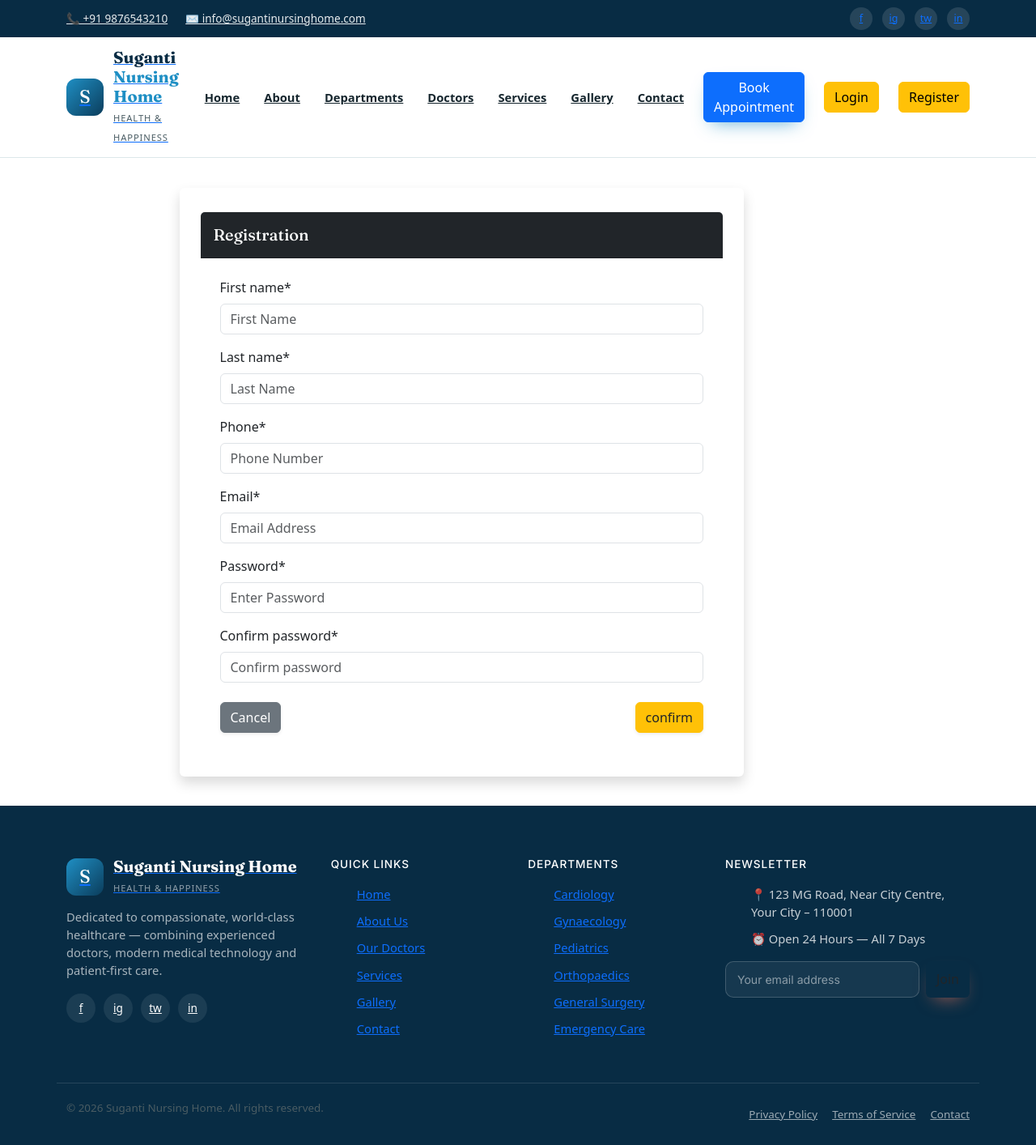
After one commit to Kunal-StArK/nursing, a Django app: page /account/register/ in a window 1280 px wide. The commit adds this page. Shown: the whole page at 81% size. Run offline with Django 5.2, Linux system fonts and the light colour scheme; some libraries are stand-ins or nearby versions.

Commit message:
registration page added and views

```diff
--- a/account/forms.py
+++ b/account/forms.py
@@ -1,5 +1,5 @@
 from django import forms
-from .models import Patient
+from .models import Patient , RegisterModel
 from django.contrib.auth.forms import UserCreationForm
 from django.contrib.auth import get_user_model
 User = get_user_model()
@@ -156,3 +156,62 @@ class EditStats(forms.ModelForm):
             'patients_treated',
             'departments',
         ]
+
+class RegisterForm(forms.ModelForm):
+    password = forms.CharField(widget=forms.PasswordInput(attrs={'class': 'form-control', 'placeholder': 'Enter Password'}))
+    confirm_password = forms.CharField(widget=forms.PasswordInput(attrs={'class': 'form-control','placeholder': 'Confirm password'}))
+
+    class Meta:
+        model = RegisterModel
+        fields = ['first_name', 'last_name', 'phone', 'email', 'password']
+        widgets = {
+            'first_name': forms.TextInput(attrs={'class': 'form-control', 'placeholder': 'First Name'}),
+            'last_name': forms.TextInput(attrs={'class': 'form-control', 'placeholder': 'Last Name'}),
+            'phone': forms.TextInput(attrs={'class': 'form-control', 'placeholder': 'Phone Number'}),
+            'email': forms.EmailInput(attrs={'class': 'form-control', 'placeholder': 'Email Address'}),
+        }
+
+    def clean(self):
+        cleaned_data = super().clean()
+        password = cleaned_data.get("password")
+        confirm_password = cleaned_data.get("confirm_password")
+
+        if password and confirm_password and password != confirm_password:
+            self.add_error('confirm_password', "Passwords do not match.")
+        return cleaned_data
+
+    def save(self, commit=True):
+        register_instance = super().save(commit=False)
+
+        # Auto-generate username from email (take portion before '@')
+        email = register_instance.email
+        base_username = email.split('@')[0]
+
+        # Create the standard CustomUser record so they can log in
+        from django.contrib.auth import get_user_model
+        User = get_user_model()
+
+        # Ensure uniqueness of the generated username
+        username = base_username
+        counter = 1
+        while User.objects.filter(username=username).exists() or RegisterModel.objects.filter(user_name=username).exists():
+            username = f"{base_username}{counter}"
+            counter += 1
+
+        register_instance.user_name = username
+
+        if not User.objects.filter(email=register_instance.email).exists():
+            user = User.objects.create_user(
+                username=username,
+                email=register_instance.email,
+                first_name=register_instance.first_name,
+                last_name=register_instance.last_name,
+                phone_number=register_instance.phone,
+                password=self.cleaned_data['password']
+            )
+            user.is_active = True
+            user.save()
+
+        if commit:
+            register_instance.save()
+        return register_instance
--- a/account/models.py
+++ b/account/models.py
@@ -35,3 +35,22 @@ class Patient(models.Model):
 
     def __str__(self):
         return self.Patient_name
+
+
+class RegisterModel(models.Model):
+    first_name = models.CharField(max_length=50)
+    last_name = models.CharField(max_length=50)
+    user_name = models.CharField(max_length=50 ,unique=True)
+    email = models.EmailField(max_length=50, unique=True)
+    phone = models.CharField(max_length=15)
+    password = models.CharField(max_length=128)
+
+    #required
+    date_joined = models.DateField(auto_now_add=True)
+    last_login = models.DateField(auto_now_add=True)
+    is_admin  = models.BooleanField(default=False)
+    is_staff = models.BooleanField(default=False)
+    is_active = models.BooleanField(default=False)
+    is_superuser = models.BooleanField(default=False)
+    USERNAME_FIELD = 'email'
+    REQUIRED_FIELDS = ['user_name','first_name','last_name']
--- /dev/null
+++ b/account/templates/accounts/register.html
@@ -0,0 +1,26 @@
+{% extends "base.html" %}
+    {% block content %}
+    {% load crispy_forms_tags %}
+    <div class="container d-flex justify-content-center align-items-center min-vh-100">
+        <div class="col-md-9">
+                <div class="col-lg-10">
+                    <div class="card shadow border-0">
+                        <div class="card-header bg-dark text-white py-3">
+                            <h4 class="mb-0 h5 ">Registration</h4>
+                        </div>
+                        <div class="card-body p-4">
+                            <form method="POST" action="{% url 'register' %}">
+                                {% csrf_token %}
+                                {{ form | crispy }}
+                                <div class="d-flex justify-content-between mt-4">
+                                    <a href="{% url 'users' %}" class="btn btn-secondary shadow-sm">Cancel</a>
+                                    <button type="submit" class="btn btn-warning text-dark font-weight-bold shadow-sm">confirm</button>
+                                </div>
+                            </form>
+                        </div>
+                    </div>
+                </div>
+            </div>
+    </div>
+</div>
+{% endblock %}
--- a/account/urls.py
+++ b/account/urls.py
@@ -2,6 +2,7 @@ from django.urls import path
 from . import views
 
 urlpatterns = [
+    path('register/',views.registerview, name='register'),
     path('login/',views.loginview, name='login'),
     path('logout/',views.logout,name='logout'),
 
--- a/account/views.py
+++ b/account/views.py
@@ -1,6 +1,6 @@
 from django.shortcuts import render, redirect, get_object_or_404
 from .models import Patient
-from .forms import AdduserForm , EdituserForm, PatientRegistrationForm, PatientEditForm, AdddoctorsForm , EditdoctorsForm,EditStory,Addstory,EditStats,Addstats
+from .forms import AdduserForm , EdituserForm, PatientRegistrationForm, PatientEditForm, AdddoctorsForm , EditdoctorsForm,EditStory,Addstory,EditStats,Addstats,RegisterForm
 from django.contrib.auth.decorators import login_required
 from django.contrib.auth import get_user_model
 User = get_user_model()
@@ -13,6 +13,16 @@ from about.models import Story,hopitalStats
 
 
 # Login / Logout Views
+def registerview(request):
+    if request.method == 'POST':
+            form = RegisterForm(request.POST)
+            if form.is_valid():
+                form.save()
+                return redirect('login')
+    else:
+            form =  RegisterForm()
+    return render(request ,'accounts/register.html',{'form': form})
+
 def loginview(request):
     if request.method == 'POST':
         form = AuthenticationForm(request, request.POST)
--- a/home/templates/header.html
+++ b/home/templates/header.html
@@ -52,21 +52,25 @@
     <div class="header-actions">
       <a href="{% url 'book_appointment' %}" class="btn btn-primary">Book Appointment</a>
       <button class="nav-toggle" id="navToggle" aria-label="Toggle menu">
-        <span></span><span></span><span></span>
+        <span></span><span></span>
       </button>
     </div>
     <div class="header-actions">
       <a href="{% url 'login' %}" class="btn btn-warning">Login</a>
-      <button class="nav-toggle" id="navToggle" aria-label="Toggle menu">
-        <span></span><span></span><span></span>
+      </button>
+    </div>
+    <div class="header-actions">
+      <a href="{% url 'register' %}" class="btn btn-warning">Register</a>
       </button>
     </div>
     {% else %}
-    <span><a href="{% url 'dashboard' %}" class="btn btn-primary">Dashboard</a></span>
-    <div class="header-actions">
+        <span><a href="{% url 'dashboard' %}" class="btn btn-primary">Dashboard</a></span>
+      <button class="nav-toggle" id="navToggle" aria-label="Toggle menu">
+        <span></span><span></span>
+      </button>
+     <div class="header-actions">
       <a href="{% url 'logout' %}" class="btn btn-primary">Logout</a>
       <button class="nav-toggle" id="navToggle" aria-label="Toggle menu">
-        <span></span><span></span><span></span>
       </button>
     </div>
     {% endif %}
```
Also changed, not shown: account/migrations/0005_registermodel.py (added).
